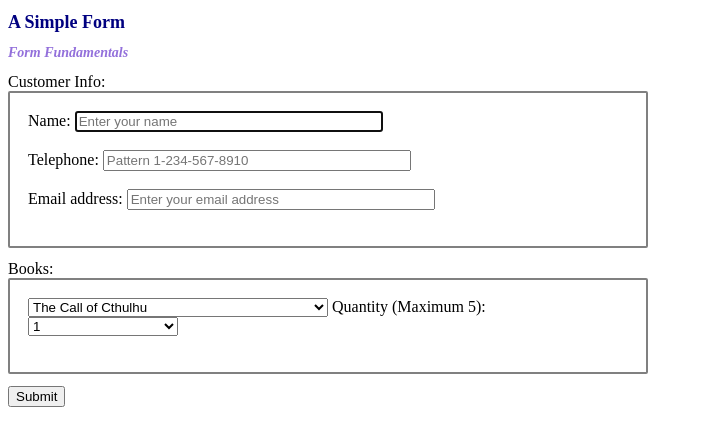
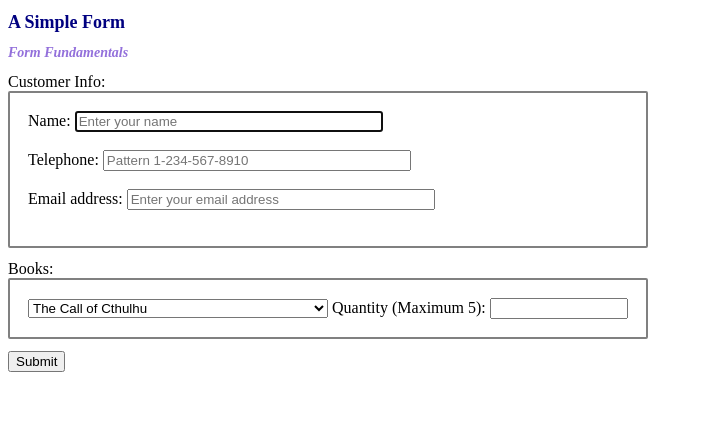
Before and after one commit to anioua/formularz2, a plain HTML site: page index.html in a window 1280 px wide. Shown: the whole page, without its empty margins (0-703 px from the left). Drawn offline with Linux system fonts and the light colour scheme.

Commit message:
Pare wiekszych i mniejszych poprawek

```diff
--- a/css/style.css
+++ b/css/style.css
@@ -25,6 +25,6 @@ select {
     width: 300px;
 }
 
-select[name="quantity"] {
-    width: 150px;
+input[type="number"] {
+    width: 130px;
 }
--- a/index.html
+++ b/index.html
@@ -15,12 +15,12 @@
       <section>
 
 
-        <form action="https://formspree.io/anioua@gmail.com" method="POST">
+        <form action="#" method="POST" autocomplete="on">
 
         <label for="article1">Customer Info:<article id="article1">
 
            <label for="name">Name: <input type="text" name="name" id="name" placeholder="Enter your name" autofocus required></label> <br> <br>
-           <label for="phone">Telephone: <input type="tel" name="phone" id="phone" placeholder="Pattern 1-234-567-8910" required></label> <br> <br>
+           <label for="phone">Telephone: <input type="tel" name="phone" id="phone" placeholder="Pattern 1-234-567-8910" pattern="[0-9]{1}-[0-9]{3}-[0-9]{3}-[0-9]{4}" required></label> <br> <br>
            <label for="email">Email address: <input type="email" name="email" id="email" placeholder="Enter your email address" required multiple></label> <br> <br>
 
             </article></label>
@@ -36,13 +36,7 @@
 		    <option>The music of Erich Zann</option>
 	       </select>
 
-	       <label for="quantity">Quantity (Maximum 5): <select name="quantity" id="quantity">
-		    <option>1</option>
-		    <option>2</option>
-		    <option>3</option>
-		    <option>4</option>
-		    <option>5</option>
-            </select></label> <br> <br>
+	       <label for="quantity">Quantity (Maximum 5): <input type="number" name="quantity" id="quantity" min="1" max="5"></label> <br>
 
                </article></label>
 
```
